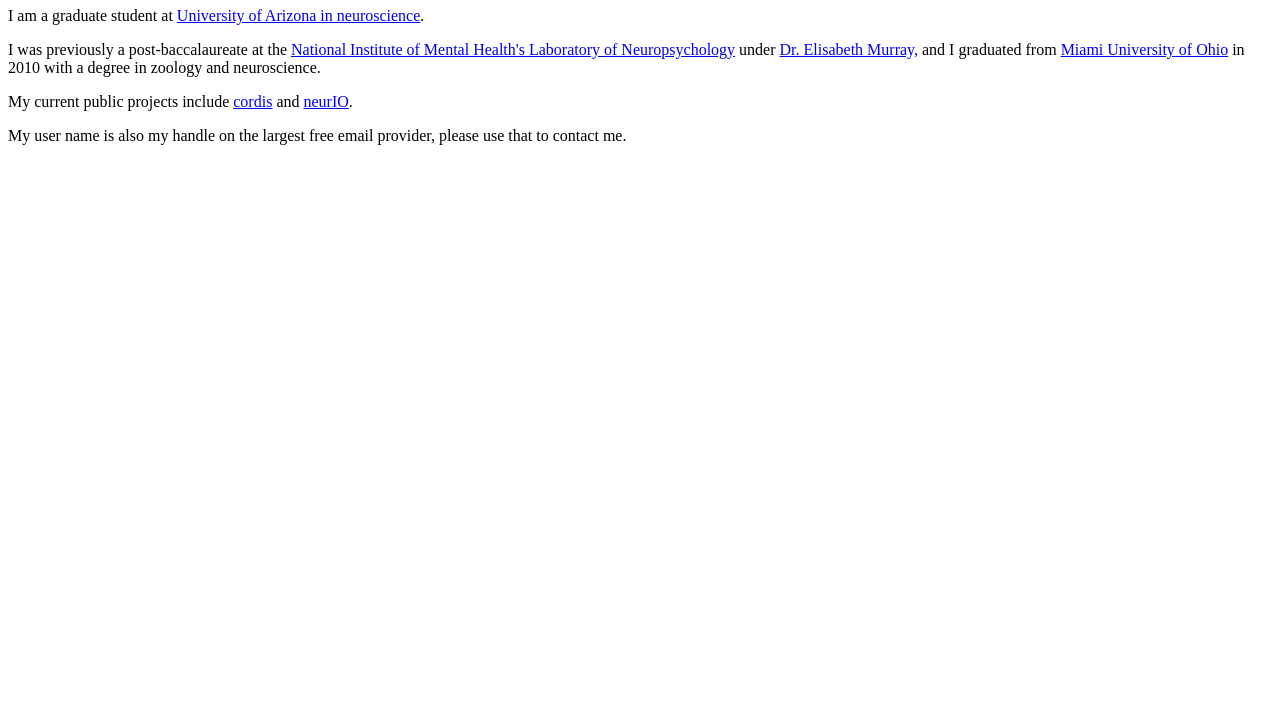
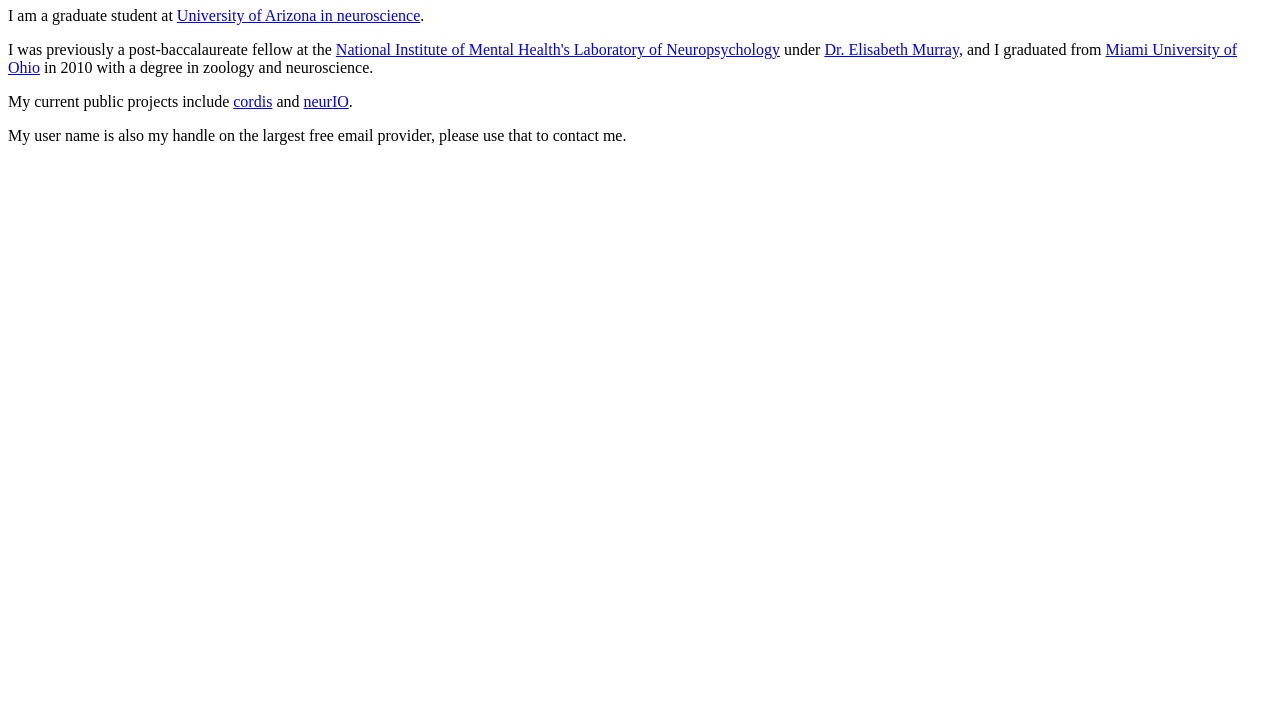
Before and after one commit to putnampt/putnampt.github.io, a plain HTML site: page index.html in a window 1280 px wide. Shown: the part 73-800 px from the top of the page. Drawn offline with Linux system fonts and the light colour scheme.

Commit message:
Added single word to index.html (history)

```diff
--- a/index.html
+++ b/index.html
@@ -3,7 +3,7 @@
 <body>
 <h1>~putnampt</h1>
 <p>I am a graduate student at <a href="http://www.neuroscience.arizona.edu/user/36">University of Arizona in neuroscience</a>.</p>
-<p>I was previously a post-baccalaureate at the <a href="http://neuron.nimh.nih.gov/">National Institute of Mental Health's Laboratory of Neuropsychology</a> under <a href="http://neuron.nimh.nih.gov/murray/index.html">Dr. Elisabeth Murray,</a> and I graduated from  <a href="https://www.miami.muohio.edu/">Miami University of Ohio</a> in 2010 with a degree in zoology and neuroscience.</p>
+<p>I was previously a post-baccalaureate fellow at the <a href="http://neuron.nimh.nih.gov/">National Institute of Mental Health's Laboratory of Neuropsychology</a> under <a href="http://neuron.nimh.nih.gov/murray/index.html">Dr. Elisabeth Murray,</a> and I graduated from  <a href="https://www.miami.muohio.edu/">Miami University of Ohio</a> in 2010 with a degree in zoology and neuroscience.</p>
 <p>My current public projects include <a href="http://putnampt.github.io/cordis/">cordis</a> and <a href="http://putnampt.github.io/neurIO/">neurIO</a>.</p>
 <p>My user name is also my handle on the largest free email provider, please use that to contact me.</p>
 </body>
```
